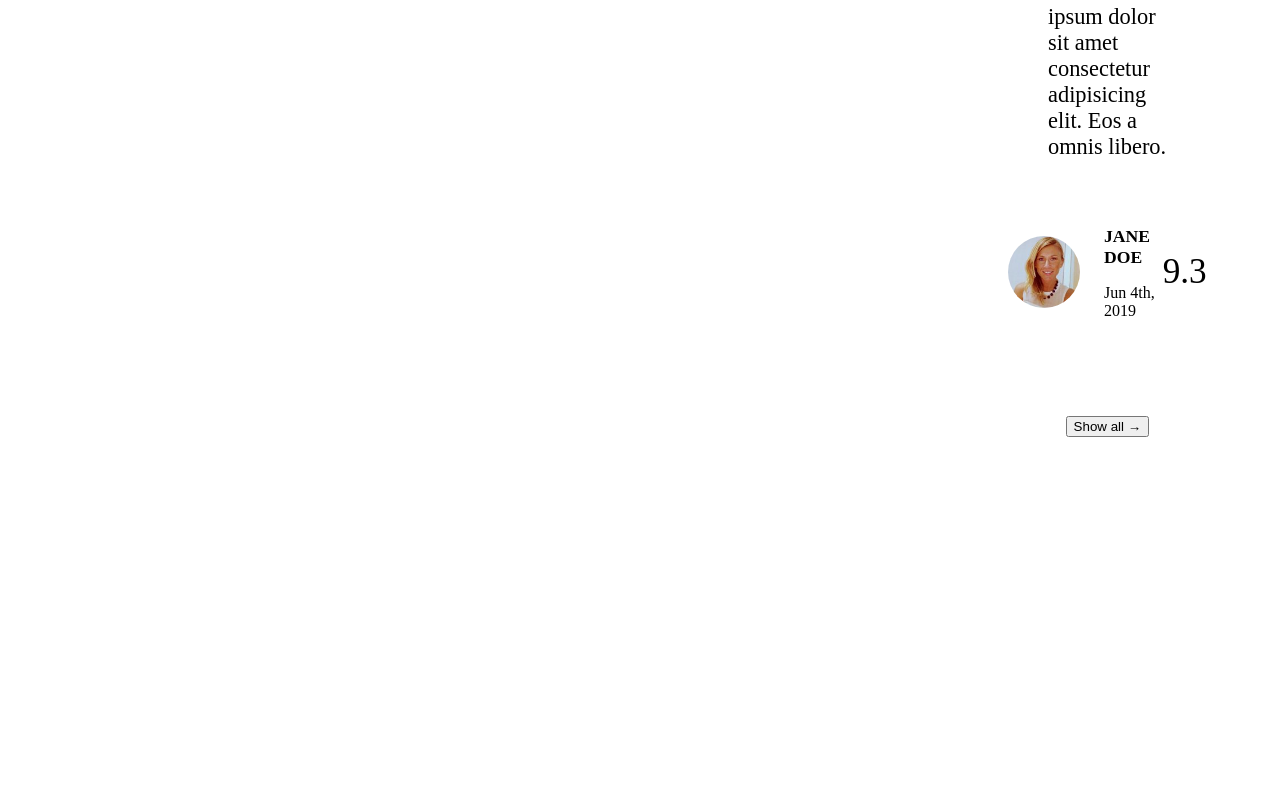
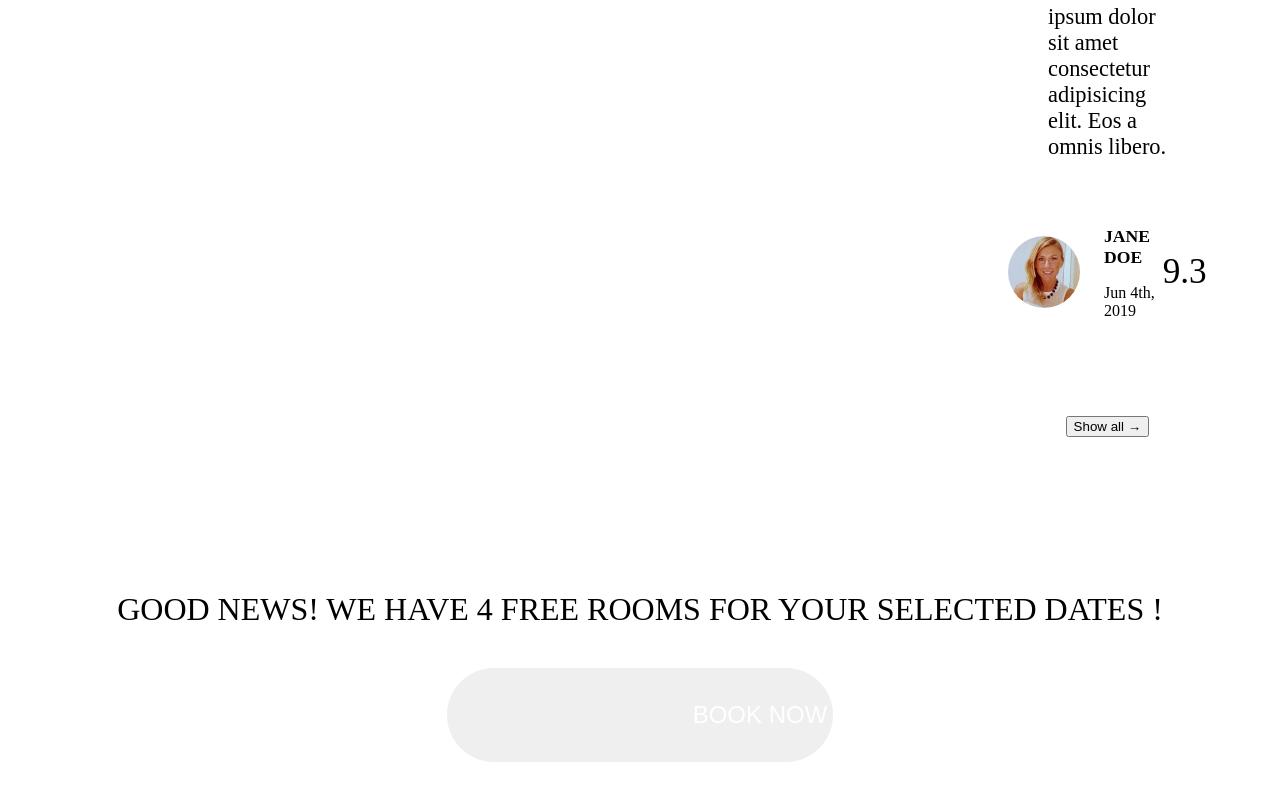
Before and after one commit to elenakout/vue-trillo, a Vue app: page / in a window 1280 px wide. Shown: the part 1913-2713 px from the top of the page. Before the commit the page ends 2430 px from the top, so only its background shows below. Built offline with nearby package versions, Linux system fonts and the light colour scheme.

Commit message:
085 Building the CTA Section

```diff
--- a/src/components/HotelView.vue
+++ b/src/components/HotelView.vue
@@ -3,6 +3,7 @@
     <HotelView_gallery />
     <HotelView_overview />
     <HotelView_description />
+    <HotelView_cta />
   </main>
 </template>
 
@@ -10,12 +11,14 @@
 import HotelView_gallery from "@/components/HotelView_gallery.vue";
 import HotelView_overview from "@/components/HotelView_overview.vue";
 import HotelView_description from "@/components/HotelView_description.vue";
+import HotelView_cta from "@/components/HotelView_cta.vue";
 
 export default {
   components: {
     HotelView_gallery,
     HotelView_overview,
-    HotelView_description
+    HotelView_description,
+    HotelView_cta
   }
 };
 </script>
--- /dev/null
+++ b/src/components/HotelView_cta.vue
@@ -0,0 +1,86 @@
+<template>
+  <div class="cta">
+    <h2 class="cta__book-now">
+      Good news! We have 4 free rooms for your selected dates !
+    </h2>
+    <button class="btn">
+      <span class="btn__visible">Book now</span>
+      <span class="btn__invisible">Only 4 rooms left</span>
+    </button>
+  </div>
+</template>
+
+<script>
+export default {};
+</script>
+
+<style lang="scss" scoped>
+// Call to Action {
+.cta {
+  padding: 3.5rem 0;
+  text-align: center;
+
+  &__book-now {
+    font-size: 2rem;
+    font-weight: 300;
+    text-transform: uppercase;
+    margin-bottom: 2.5rem;
+  }
+}
+// Button
+.btn {
+  font-size: 1.5rem;
+  font-weight: 300;
+  text-transform: uppercase;
+  border-radius: 100px;
+  border: none;
+  background-image: linear-gradient(
+    to right,
+    var(--color-primary-light),
+    var(--color-primary-dark)
+  );
+  color: #fff;
+  position: relative;
+  overflow: hidden;
+  cursor: pointer;
+
+  & > * {
+    display: inline-block;
+    height: 100%;
+    width: 100%;
+    transition: all 0.2s;
+  }
+
+  &__visible {
+    padding: 2rem 7.5rem;
+  }
+
+  &__invisible {
+    position: absolute;
+    padding: 2rem 0;
+    left: 0;
+    top: -100%;
+  }
+
+  &:hover {
+    background-image: linear-gradient(
+      to left,
+      var(--color-primary-light),
+      var(--color-primary-dark)
+    );
+  }
+
+  &:hover &__visible {
+    transform: translateY(100%);
+  }
+
+  &:hover &__invisible {
+    top: 0;
+  }
+
+  &:focus {
+    outline: none;
+    animation: pulsate 1s infinite;
+  }
+}
+</style>
```
